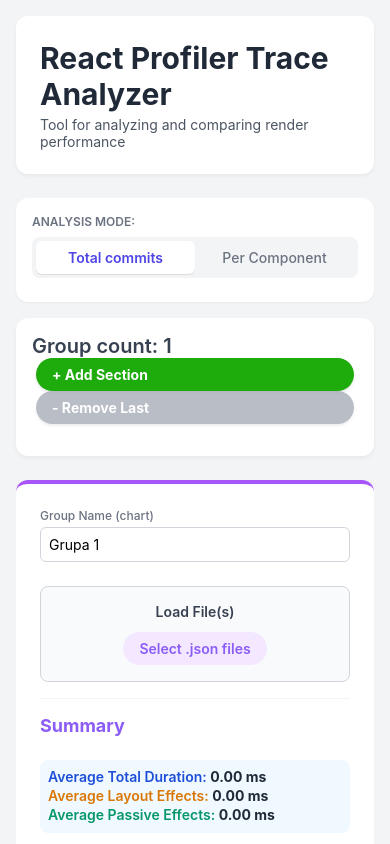
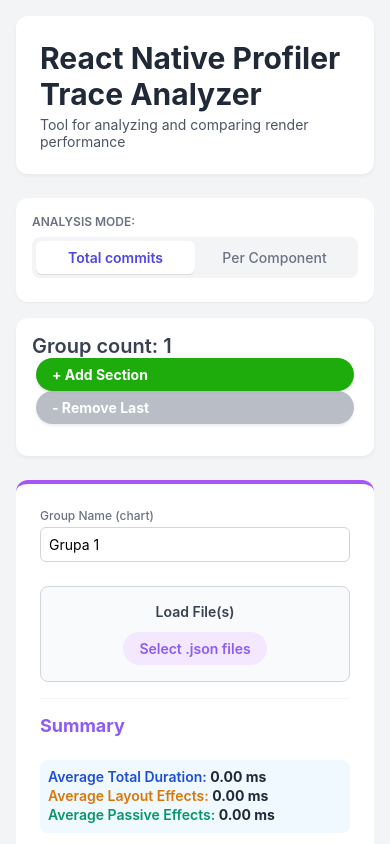
Before and after one commit to sumo-slonik/react-native-profiler-track_comparator, a React Native app: screen / in a window 390 px wide. Built offline with nearby package versions, Linux system fonts and the light colour scheme.

Commit message:
fix header

```diff
--- a/App.tsx
+++ b/App.tsx
@@ -70,7 +70,7 @@
   return (
       <ScrollView style={appStyles.container}>
         <View style={appStyles.header}>
-          <Text style={appStyles.headerTitle}>React Profiler Trace Analyzer</Text>
+          <Text style={appStyles.headerTitle}>React Native Profiler Trace Analyzer</Text>
           <Text style={appStyles.headerSubtitle}>
             Tool for analyzing and comparing render performance
           </Text>
```
